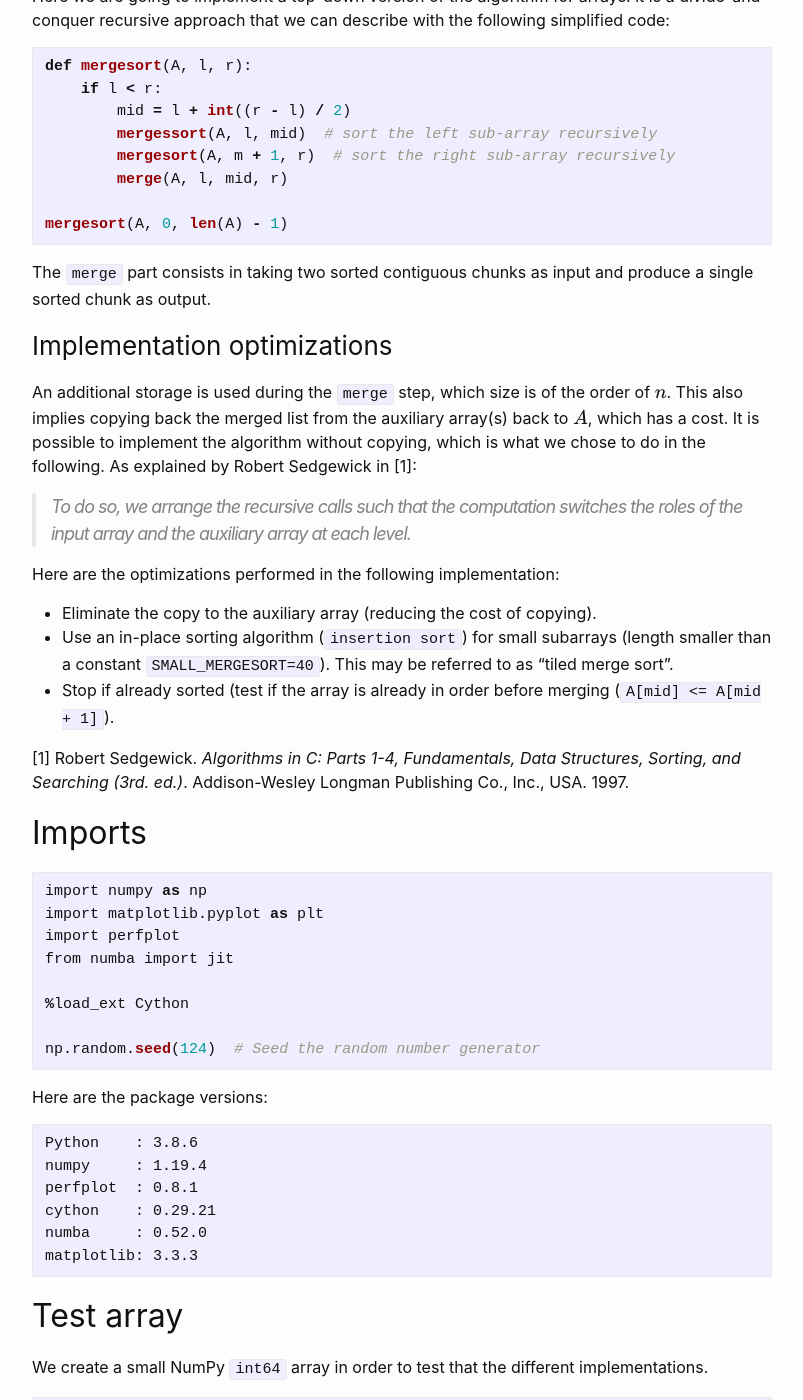
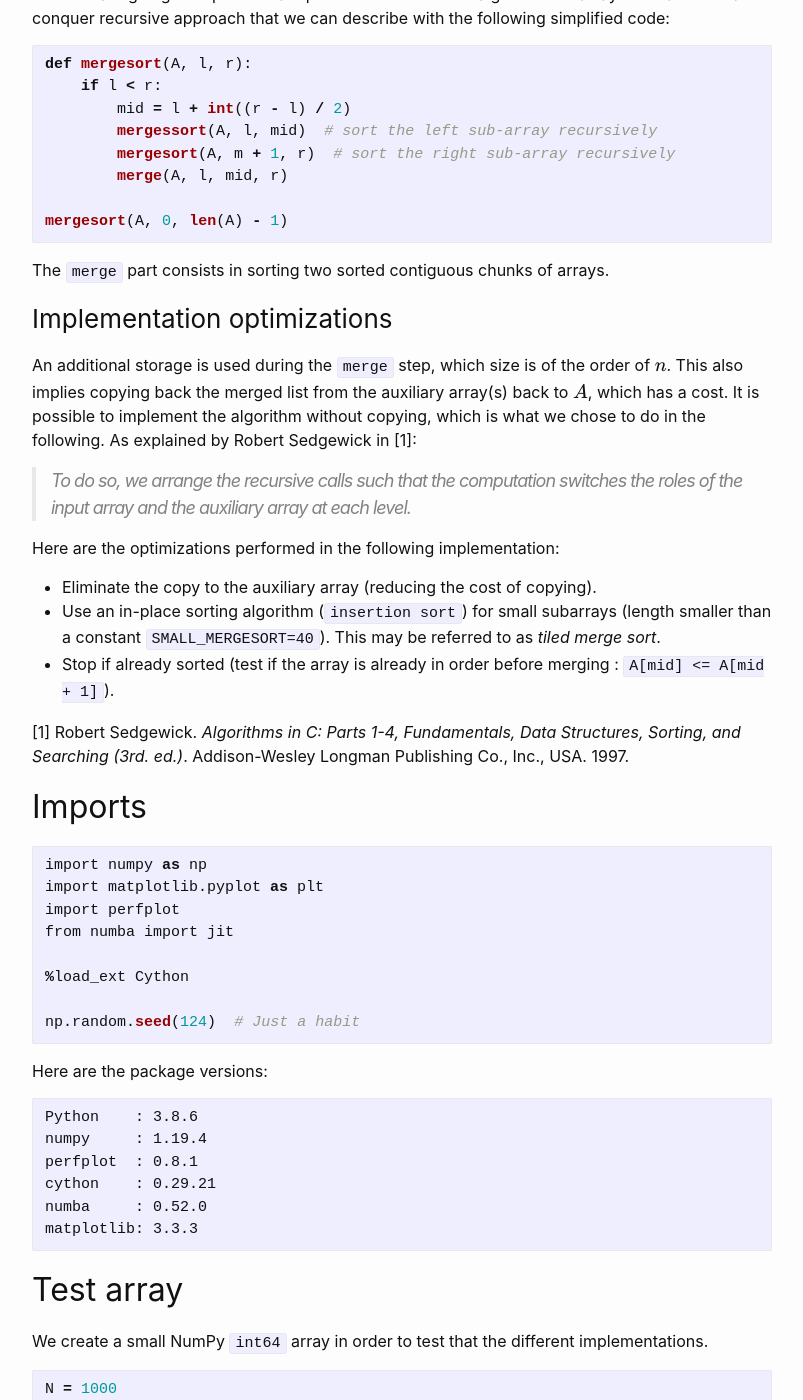
Before and after one commit to aetperf/aetperf.github.io, a Jekyll site: the page built from _posts/2020-12-30-Merge-Sort-with-Cython-and-Numba.md, in a window 1280 px wide and 1400 px high, scrolled down 761 px. Shown: the whole window, without its empty margins (238-1041 px from the left). Built offline with Jekyll 4.4.1, drawn with Linux system fonts in a browser that asks for light colours; formulas are drawn with MathJax 3; comment, search, counter and statistics services are not loaded; some of the changed text lies outside the part shown.

Commit message:
minor update

````diff
--- a/_posts/2020-12-30-Merge-Sort-with-Cython-and-Numba.md
+++ b/_posts/2020-12-30-Merge-Sort-with-Cython-and-Numba.md
@@ -7,7 +7,7 @@
 ---
 
 
-In this post, we present an implementation of the classic *merge sort* algorithm in Python on NumPy arrays, and make it run reasonably "fast" using [Cython](https://cython.org/) and [Numba](https://numba.pydata.org/). We are going to compare the run time with the [NumPy sort(kind='mergesort')](https://numpy.org/doc/stable/reference/generated/numpy.sort.html) implementation ([in C](https://github.com/numpy/numpy/blob/master/numpy/core/src/npysort/mergesort.c.src)). We already applied both tools (Cython and Numba) to `insertion sort` in a previous [post](https://aetperf.github.io/2020/04/04/Cython-and-Numba-applied-to-simple-algorithm.html). Let's start by briefly describing the *merge sort* algorithm.
+In this post, we present an implementation of the classic *merge sort* algorithm in Python on NumPy arrays, and make it run reasonably "fast" using [Cython](https://cython.org/) and [Numba](https://numba.pydata.org/). We are going to compare the run time with the [NumPy sort(kind='mergesort')](https://numpy.org/doc/stable/reference/generated/numpy.sort.html) implementation ([in C](https://github.com/numpy/numpy/blob/master/numpy/core/src/npysort/mergesort.c.src)). We already applied both tools to *insertion sort* in a previous [post](https://aetperf.github.io/2020/04/04/Cython-and-Numba-applied-to-simple-algorithm.html). Let's start by briefly describing the *merge sort* algorithm.
 
 ## Merge sort
 
@@ -33,7 +33,7 @@
 
 mergesort(A, 0, len(A) - 1)
 ```
-The `merge` part consists in taking two sorted contiguous chunks as input and produce a single sorted chunk as output.
+The `merge` part consists in sorting two sorted contiguous chunks of arrays.
 
 ### Implementation optimizations
 
@@ -43,8 +43,8 @@
 
 Here are the optimizations performed in the following implementation:
 - Eliminate the copy to the auxiliary array (reducing the cost of copying).
-- Use an in-place sorting algorithm (`insertion sort`) for small subarrays (length smaller than a constant `SMALL_MERGESORT=40`). This may be referred to as "tiled merge sort".
-- Stop if already sorted (test if the array is already in order before merging (`A[mid] <= A[mid + 1]`).
+- Use an in-place sorting algorithm (`insertion sort`) for small subarrays (length smaller than a constant `SMALL_MERGESORT=40`). This may be referred to as *tiled merge sort*.
+- Stop if already sorted (test if the array is already in order before merging : `A[mid] <= A[mid + 1]`).
 
 
 [1] Robert Sedgewick. *Algorithms in C: Parts 1-4, Fundamentals, Data Structures, Sorting, and Searching (3rd. ed.)*. Addison-Wesley Longman Publishing Co., Inc., USA. 1997.
@@ -60,7 +60,7 @@
 
 %load_ext Cython
 
-np.random.seed(124)  # Seed the random number generator
+np.random.seed(124)  # Just a habit
 ```
 
 Here are the package versions:
@@ -83,8 +83,6 @@
 A = np.random.randint(low=0, high=10 * N, size=N, dtype=np.int64)
 A[:5]
 ```
-
-
 
 
     array([4558, 4764, 8327, 9154,  681])
@@ -111,7 +109,12 @@
 @cython.wraparound(False)
 @cython.initializedcheck(False)
 @cython.binding(False)
-cdef void merge_cython(stype[:] A, stype[:] Aux, Py_ssize_t lo, Py_ssize_t mid, Py_ssize_t hi) nogil:
+cdef void merge_cython(
+    stype[:] A,
+    stype[:] Aux,
+    Py_ssize_t lo,
+    Py_ssize_t mid,
+    Py_ssize_t hi) nogil:
 
     cdef:
         Py_ssize_t i, j, k
@@ -137,7 +140,10 @@
 @cython.wraparound(False)
 @cython.initializedcheck(False)
 @cython.binding(False)
-cdef void insertion_sort_cython(stype[:] A, Py_ssize_t lo, Py_ssize_t hi) nogil:
+cdef void insertion_sort_cython(
+    stype[:] A,
+    Py_ssize_t lo,
+    Py_ssize_t hi) nogil:
 
     cdef:
         Py_ssize_t i, j
@@ -156,7 +162,11 @@
 @cython.wraparound(False)
 @cython.initializedcheck(False)
 @cython.binding(False)
-cdef void merge_sort_cython(stype[:] A, stype[:] Aux, Py_ssize_t lo, Py_ssize_t hi) nogil:
+cdef void merge_sort_cython(
+    stype[:] A,
+    stype[:] Aux,
+    Py_ssize_t lo,
+    Py_ssize_t hi) nogil:
 
     cdef Py_ssize_t i, mid
 
````
Also changed, not shown: other parts of _posts/2020-12-30-Merge-Sort-with-Cython-and-Numba.md (+1 -1 lines).
